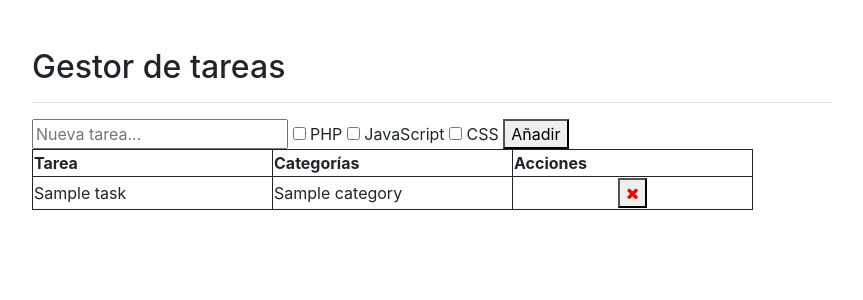
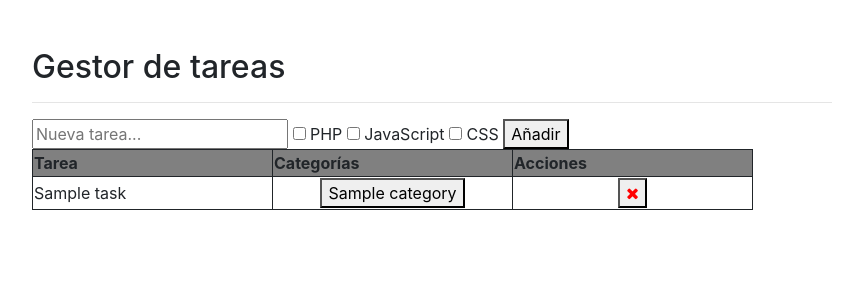
Before and after one commit to mdire93/pruebaphp, a Symfony app: template templates/base.html.twig in a window 1280 px wide. Shown: the top 300 px of the page, without its empty margins (32-895 px from the left). Run offline with Twig, Linux system fonts and the light colour scheme; the template is opened without the code that fills it: most values are stand-ins (such as "Sample title", 1, 10 or a date in 2020); some libraries are stand-ins or nearby versions.

Commit message:
base: categoria centro y boton . Estilos

```diff
--- a/public/estilo.css
+++ b/public/estilo.css
@@ -3,6 +3,9 @@
             margin-top: 3rem;
             max-width: 50rem;
             margin-left: 4rem;
+        }
+        thead {
+            background: grey;
         }
         h2{
             text-align: left;
--- a/templates/base.html.twig
+++ b/templates/base.html.twig
@@ -26,7 +26,7 @@
                     </form>
 
                     <table name="table">
-                        <thead>
+                        <thead >
                             <th class="cell">Tarea</th>
                             <th class="cell">Categorías</th>
                             <th class="cell">Acciones</th>
@@ -35,7 +35,7 @@
                         <tbody>
                         <tr class="line">
                             <td class="cell"> {{task.task}}</td>
-                            <td class="cell"> {{task.category}}</td>
+                            <td class="cell text-center"><button>{{task.category}}</button> </td>
                             <td class="cell text-center">
                                 <!--
                                     codigo para ajax
```
